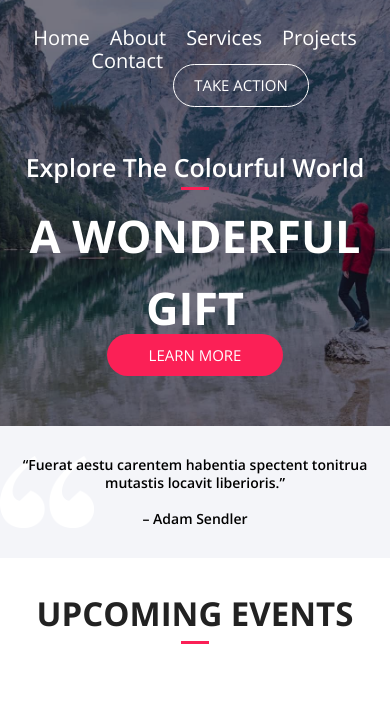
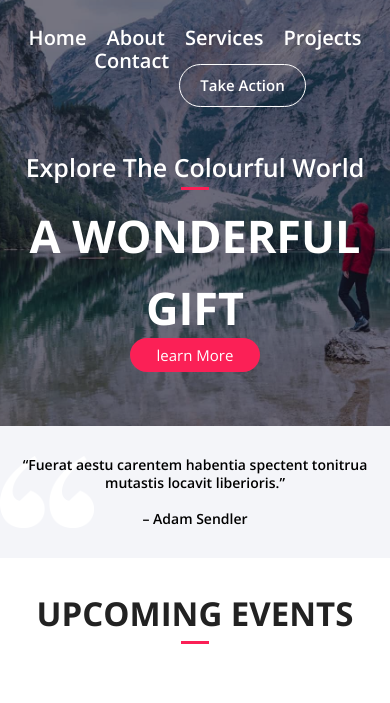
Before and after one commit to ibrahimahamed/outdoor-adventur, a plain HTML site: page index.html in a window 390 px wide. Shown: the part 63-766 px from the top of the page. Drawn offline with nearby package versions, Linux system fonts and the light colour scheme.

Commit message:
Add files via upload

```diff
--- a/css/responsive.css
+++ b/css/responsive.css
@@ -15,7 +15,7 @@
     }
     .btn-info {
         font-size: 16px;
-        padding: 12px 30px;
+        padding: 6px 26px;
     }
     .banner-inner h2 {
         font-size: 63px;
@@ -46,10 +46,10 @@
     }
     .btn-info {
         font-size: 14px;
-        padding: 12px 25px;
+        padding: 6px 26px;
     }
     nav ul li a {
-        padding: 10px 15px;
+        padding: 10px 20px;
     }
     .text p {
         font-size: 15px;
@@ -96,11 +96,11 @@
         width: 700px;
     }
     .btn-info {
-        padding: 12px 20px;
+        padding: 6px 26px;
     }
     nav ul li a {
         font-size: 16px;
-        padding: 10px 10px;
+        padding: 10px 20px;
     }
     .banner-inner {
         padding: 184px 0px;
@@ -178,7 +178,7 @@
     }
     .btn-info {
         font-size: 15px !important;
-        padding: 10px 41px !important;
+        padding: 6px 26px !important;
     }
     .text-section {
         background: #f4f5f9;
--- a/css/style.css
+++ b/css/style.css
@@ -69,15 +69,14 @@ a, a:hover{
     width: 12%;
     height: 3px;
 }
-.btn-info{
+.btn-info {
     background: #fb2056;
     font-size: 18px;
     font-weight: 500;
     line-height: 1.1;
     color: #fff;
-    text-transform: uppercase;
     border-radius: 30px;
-    padding: 12px 35px;
+    padding: 6px 26px;
     border: 1px solid transparent;
     transition: .5s;
 }
@@ -102,7 +101,7 @@ nav ul{
 }
 nav ul li a{
     font-size: 18px;
-    font-weight: 500;
+    font-weight: 600;
     line-height: 1.1;
     color: #fff;
     padding: 10px 20px;
@@ -111,15 +110,14 @@ nav ul li a{
 nav ul li a:hover{
     color: #fb2056;
 }
-nav ul li .btn-info{
+nav ul li .btn-info {
     background: transparent;
     font-size: 18px;
-    font-weight: 500;
+    font-weight: 600;
     line-height: 1.1;
     color: #fff;
-    text-transform: uppercase;
     border-radius: 30px;
-    padding: 12px 35px;
+    padding: 6px 16px;
     border: 1px solid #fff;
     transition: .5s;
 }
```
